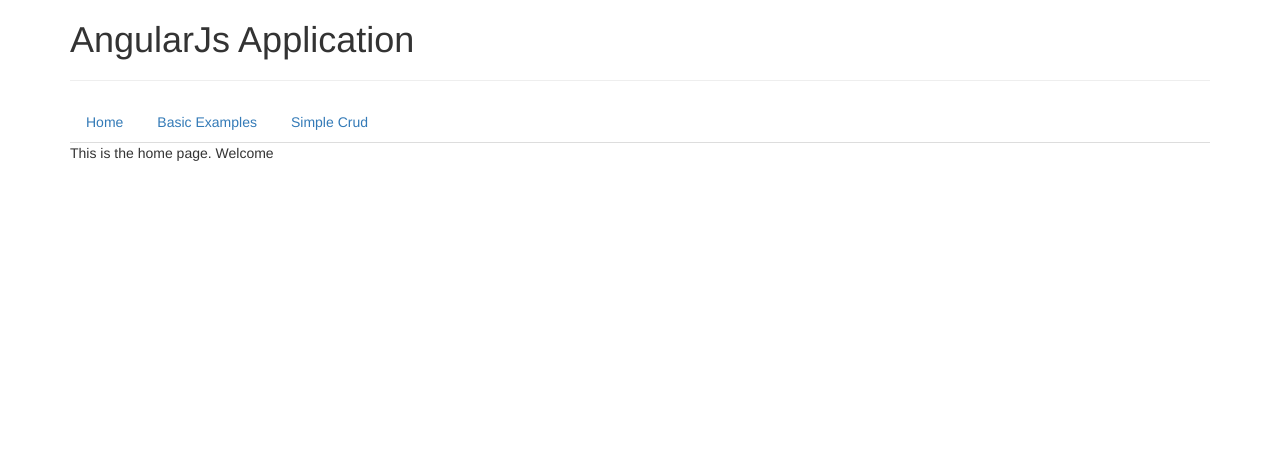
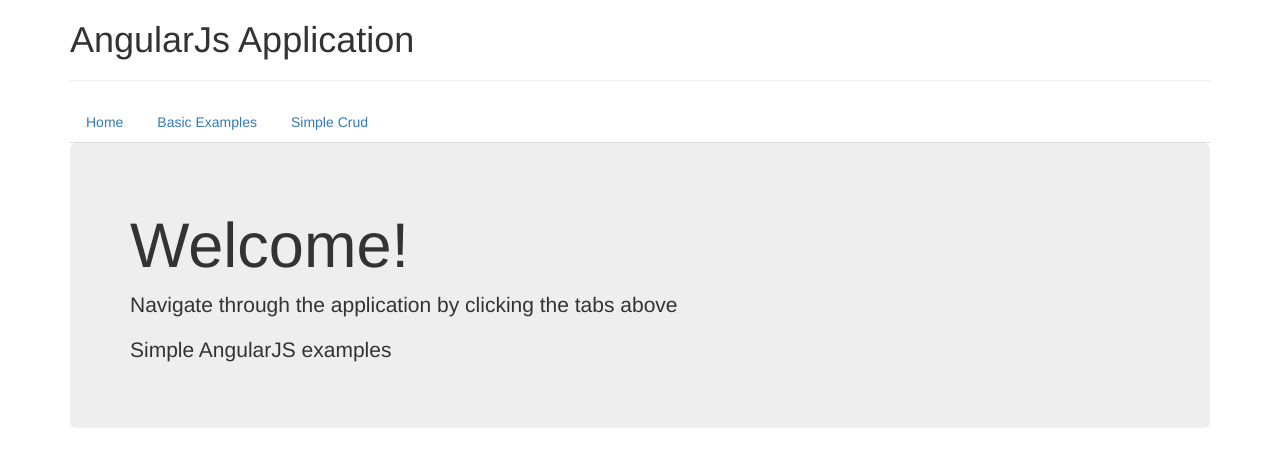
Before and after one commit to bkazuo/angularjs-application, a website: page index.html in a window 1280 px wide. Drawn offline with nearby package versions, Linux system fonts and the light colour scheme; some packages are replaced by stand-ins of ours.

Commit message:
Changed home layout

```diff
--- a/app/components/home/home.html
+++ b/app/components/home/home.html
@@ -1 +1,5 @@
-This is the home page. Welcome
+<div class="jumbotron">
+  <h1>Welcome!</h1>
+  <p>Navigate through the application by clicking the tabs above</p>
+  <p>Simple AngularJS examples</p>
+</div>
```
